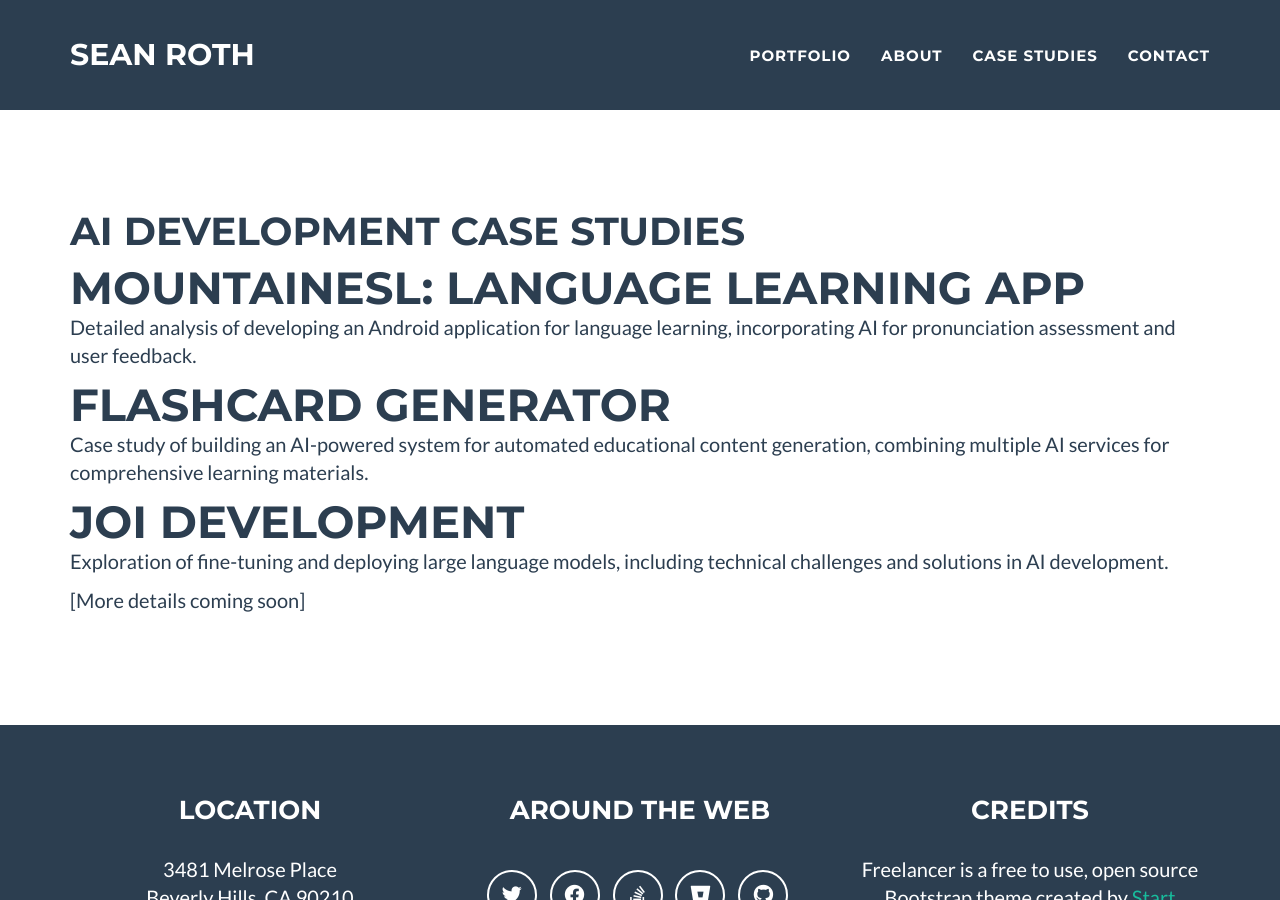
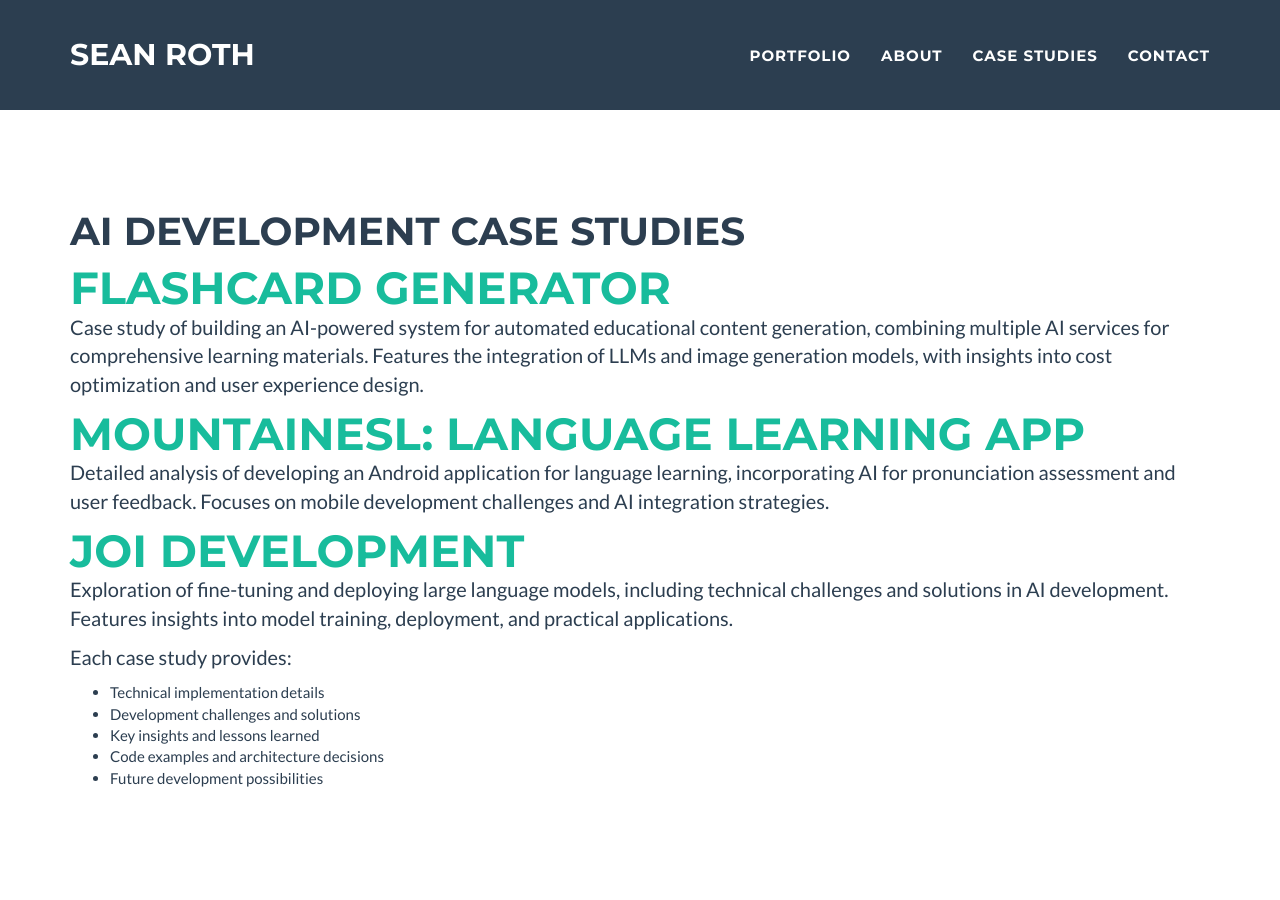
Before and after one commit to sean-roth/sean-roth.github.io, a Jekyll site: the page built from case-studies.md, in a window 1280 px wide and 900 px high, scrolled down 373 px. Built offline with Jekyll 4.4.1, drawn with Linux system fonts in a browser that asks for light colours; nearby versions of some CDN libraries; library files that are not in the unit come from our copies.

Commit message:
Update case studies page with links

```diff
--- a/case-studies.md
+++ b/case-studies.md
@@ -6,13 +6,18 @@
 
 # AI Development Case Studies
 
-## MountainESL: Language Learning App
-Detailed analysis of developing an Android application for language learning, incorporating AI for pronunciation assessment and user feedback.
+## [Flashcard Generator](/case-studies/flashcard-generator/)
+Case study of building an AI-powered system for automated educational content generation, combining multiple AI services for comprehensive learning materials. Features the integration of LLMs and image generation models, with insights into cost optimization and user experience design.
 
-## Flashcard Generator
-Case study of building an AI-powered system for automated educational content generation, combining multiple AI services for comprehensive learning materials.
+## [MountainESL: Language Learning App](/case-studies/mountain-esl/)
+Detailed analysis of developing an Android application for language learning, incorporating AI for pronunciation assessment and user feedback. Focuses on mobile development challenges and AI integration strategies.
 
-## Joi Development
-Exploration of fine-tuning and deploying large language models, including technical challenges and solutions in AI development.
+## [Joi Development](/case-studies/joi-development/)
+Exploration of fine-tuning and deploying large language models, including technical challenges and solutions in AI development. Features insights into model training, deployment, and practical applications.
 
-[More details coming soon]
+Each case study provides:
+- Technical implementation details
+- Development challenges and solutions
+- Key insights and lessons learned
+- Code examples and architecture decisions
+- Future development possibilities
```
